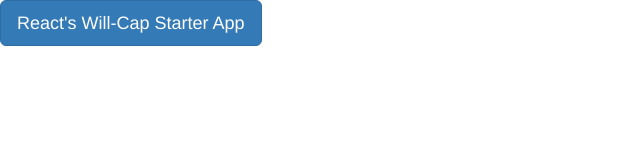
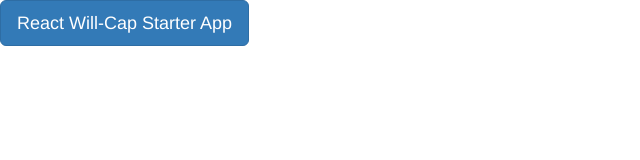
Before and after one commit to thinkocapo/react-starter-app-will-cap, a React (Create React App) app: page / in a window 1280 px wide. Shown: the top 160 px of the page, without its empty margins (0-640 px from the left). Built offline with nearby package versions, Linux system fonts and the light colour scheme.

Commit message:
refactor

```diff
--- /dev/null
+++ b/src/App.js
@@ -0,0 +1,38 @@
+import React, {Component} from 'react'
+import { connect } from 'react-redux'
+import { BrowserRouter as Router, Route, Switch } from 'react-router-dom';
+import Home from './components/home'
+
+// const App = ({ message = 'Hello Starter App!' }) => (
+//   <Button bsStyle='primary' bsSize='large'>{message}</Button>
+// )
+
+// App.propTypes = {
+//   message: React.PropTypes.string
+// }
+
+class App extends Component {
+  render() {
+    return (
+      <Router>
+        <Switch>
+          <Route exact path='/' component={Home} />
+        </Switch>
+      </Router>
+    )
+  }
+}
+
+//<Route exact path='/' component={Home} />
+//<Route exact path='/login' render={() => <Login/>} />
+//<Route exact path='/implicit/callback' component={ImplicitCallback} />
+//<SecureRoute  path='/' component={CaseManager} />
+
+
+function mapStateToProps(state, ownProps) {
+  return {
+
+  }
+}
+const actions = {}
+export default connect(mapStateToProps, actions)(App)
--- a/src/components/App.js
+++ b/src/components/App-OLD.js
@@ -19,8 +19,7 @@
           <Route exact path='/' component={Home} />
         </Switch>
       </Router>
-
-)
+    )
   }
 }
 
--- a/src/components/home.js
+++ b/src/components/home.js
@@ -5,7 +5,7 @@
 class Home extends Component {
     render () {
         return (
-            <Button bsStyle='primary' bsSize='large'>React's Will-Cap Starter App</Button>
+            <Button bsStyle='primary' bsSize='large'>React Will-Cap Starter App</Button>
         )
     }
 }
--- a/src/index.js
+++ b/src/index.js
@@ -11,7 +11,7 @@
 // import './index.css';
 
 import reducers from './reducers';
-import App from './components/App'
+import App from './App'
 
 const createStoreWithMiddleware = applyMiddleware(ReduxPromise, thunkMiddleware)(createStore)
 
```
Also changed, not shown: notes.txt, src/components/about-me.js (added), src/components/portfolio.js (added), 1 other file (tests, documents, lock files or other folders).
